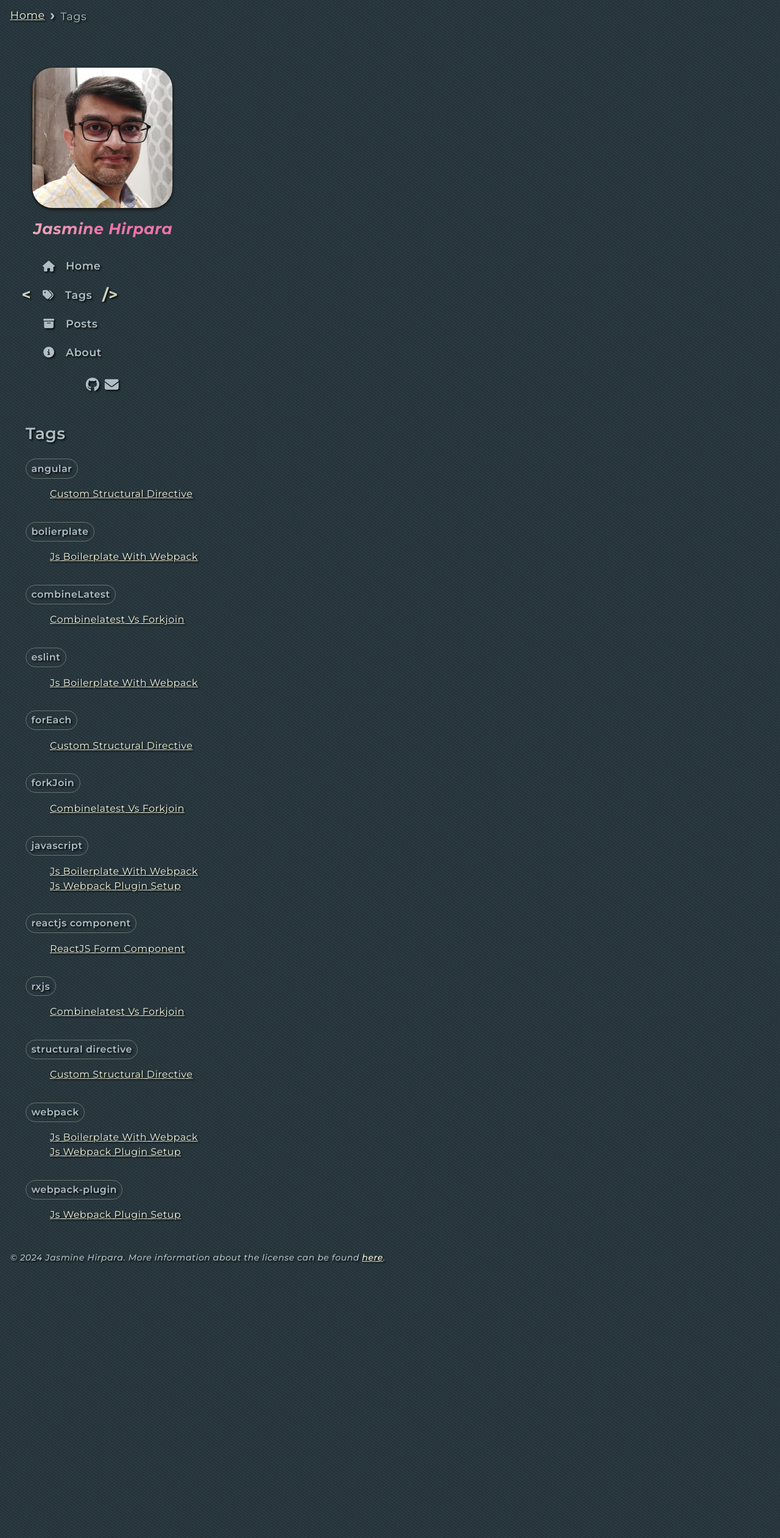
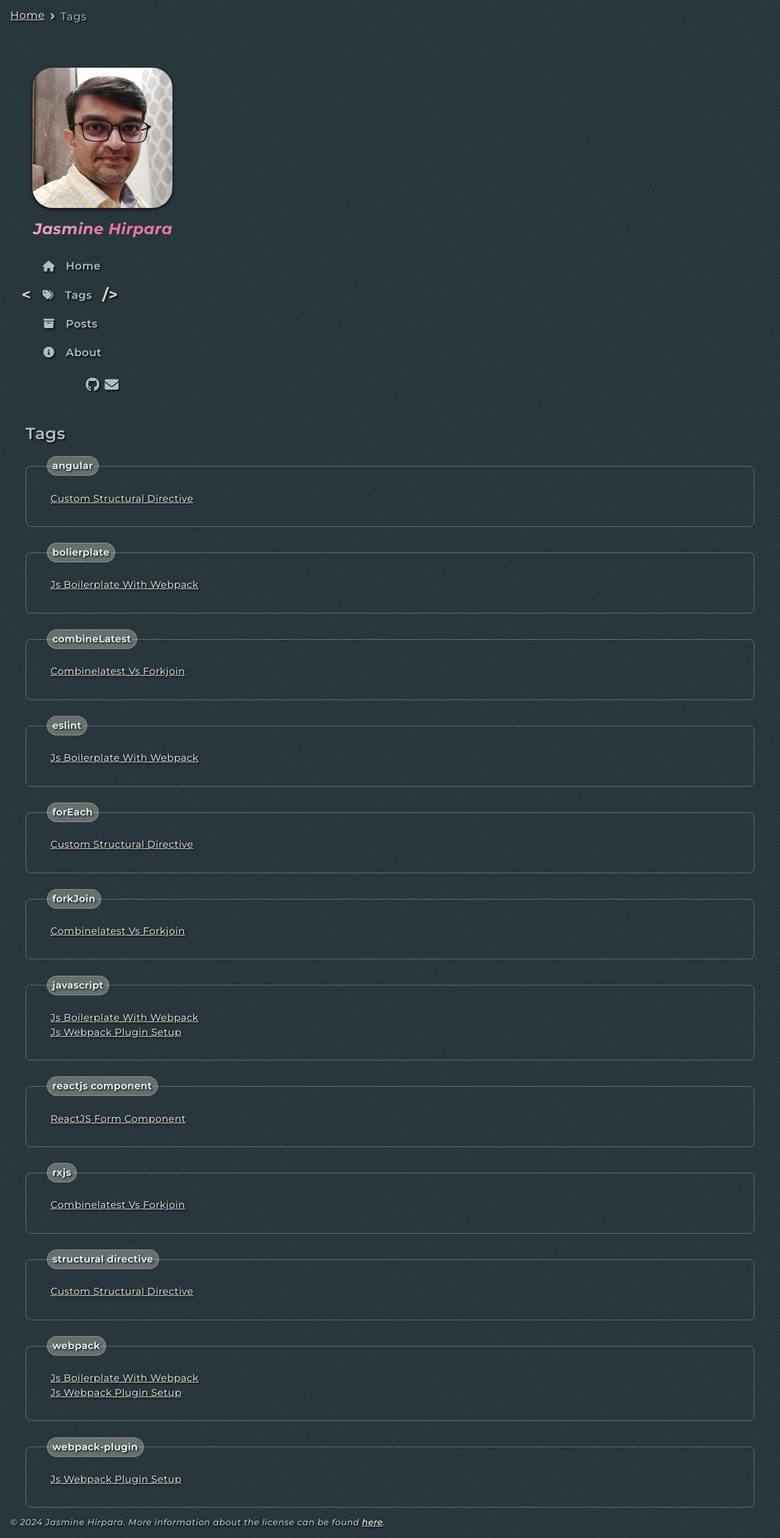
Before and after one commit to jazzominy/jazzominy.github.io, a Jekyll site: the page built from tags.html, in a window 1280 px wide. Shown: the whole page at 61% size. Built offline with Jekyll 4.4.1, drawn with Linux system fonts in a browser that asks for light colours; before the commit the page ends 2087 px from its top, so only the background shows below that.

Commit message:
updatedlayout in tags page

```diff
--- a/_sass/main.scss
+++ b/_sass/main.scss
@@ -3,6 +3,7 @@
 	--bg: #263238;
 	--text: #b0bec5;
 	--link: #f5f5dc;
+	--tag-border: #f5f5dc4f;
 	--link-hover-bg: #f5f5dc4d;
 	--link-hover-text: #f0ffff;
 	--link-active-bg: #f5f5dcd6;
--- a/_sass/mixins.scss
+++ b/_sass/mixins.scss
@@ -2,7 +2,7 @@
     font-size: 80%;
     font-weight: 600;
     text-decoration: none;
-    border: 0.0625rem solid #f5f5dc4f;
+    border: 0.0625rem solid var(--tag-border);
     border-radius: 1rem;
     padding: 0.1875rem 0.5rem;
     display: inline-block;
--- a/_sass/tags.scss
+++ b/_sass/tags.scss
@@ -1,9 +1,30 @@
 article.tags {
     padding: 0 2.5rem;
+
+    h1 {
+        margin-bottom: 2rem;
+    }
+
+    .tag-list {
+        display: flex;
+        flex-direction: column;
+        gap: 2.5rem;
+    }
+
+    .tag-box {
+        border: 0.0625rem solid var(--tag-border);
+        border-radius: .5rem;
+    }
 
     .tag {
         @include tag;
         font-size: 90%;
+        background-color: var(--link-hover-bg);
+        color: var(--link-hover-text);
+        position: relative;
+        top: -1rem;
+        left: 2rem;
+        margin-bottom: 0;
     }
 
     ul {
--- a/tags.html
+++ b/tags.html
@@ -7,12 +7,16 @@ permalink: /tags/
 	<h1>Tags</h1>
 		{% assign sorted_tags = site.tags | sort %}
 
+		<div class="tag-list">
 			{% for tag in sorted_tags %}
+			<div class="tag-box">
 				<div class="tag">{{ tag[0] }}</div>
 				<ul>
 					{% for post in tag[1] %}
 					<li><a href="{{ post.url }}">{{ post.title }}</a></li>
 					{% endfor %}
 				</ul>
+			</div>
 			{% endfor %}
+		</div>
 </article>
```
Lines whose indentation alone changed are shown as unchanged.
